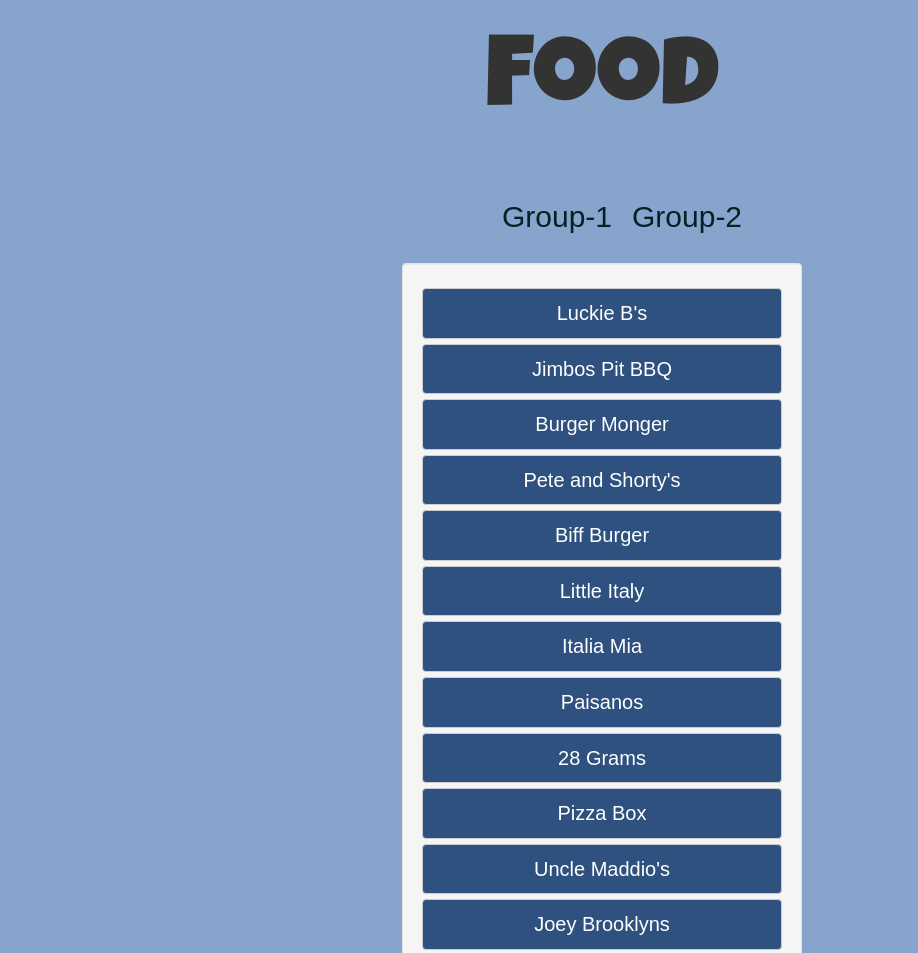
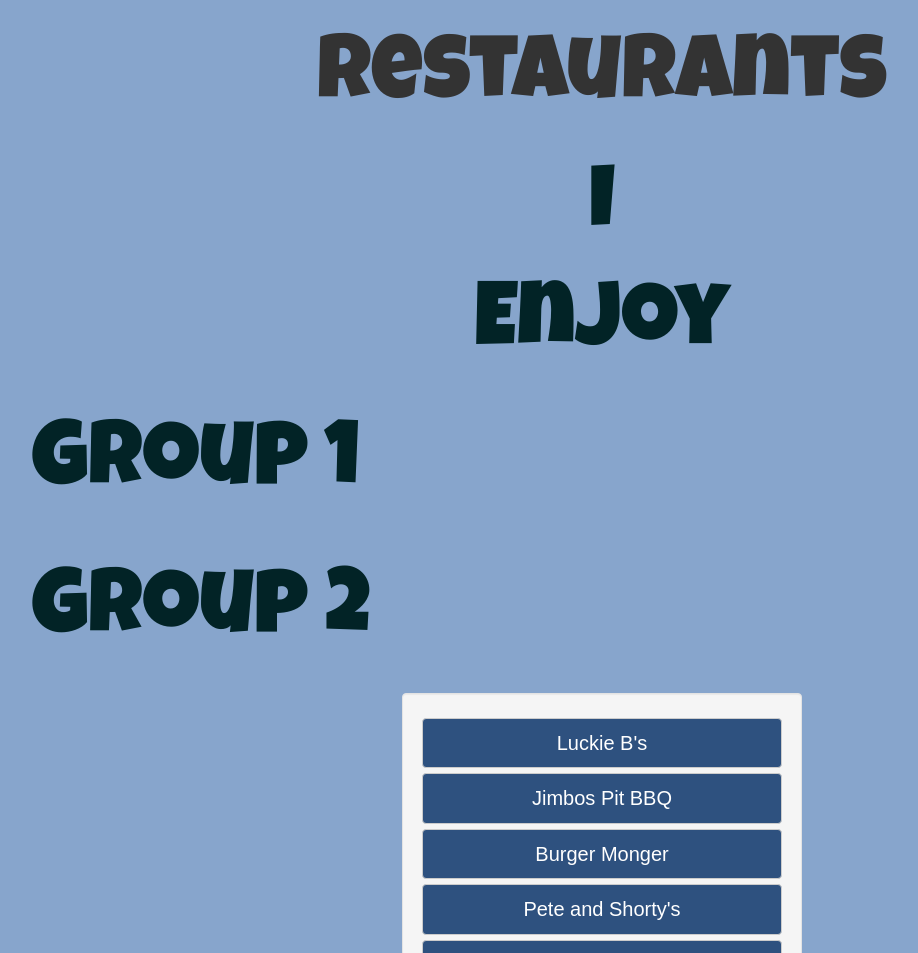
Before and after one commit to bdog72/food-dot-com, a React app: page /restaurants2 in a window 1280 px wide. Shown: the top 953 px of the page, without its empty margins (38-956 px from the left). Built offline with nearby package versions, Linux system fonts and the light colour scheme; some packages are replaced by stand-ins of ours.

Commit message:
added some css changes

```diff
--- a/src/components/App.js
+++ b/src/components/App.js
@@ -7,7 +7,9 @@ import ReactRouter from './ReactRouter'
 export default class App extends Component {
   render () {
     return <div>
-      <h1>Food</h1>
+      <h1>Restaurants</h1>
+      <h2>I</h2>
+      <h2>Enjoy</h2>
       <ReactRouter />
     </div>
   }
--- a/src/components/ReactRouter.js
+++ b/src/components/ReactRouter.js
@@ -19,8 +19,8 @@ const BasicExample = () => (
   <Router>
     <div>
       <ul>
-        <li><Link to='/'><h2>Group-1</h2></Link></li>
-        <li><Link to='/restaurants2'><h2>Group-2</h2></Link></li>
+        <li><Link to='/'><h2>Group 1</h2></Link></li>
+        <li><Link to='/restaurants2'><h2>Group 2</h2></Link></li>
       </ul>
       {/* <hr /> */}
       <Route exact path='/' component={restaurants1} />
--- a/src/styles/screen.scss
+++ b/src/styles/screen.scss
@@ -15,8 +15,16 @@ body {
 
 h1 {
   text-align: center;
-  font-size: 100px;
+  // font-size: 100px;
+  font-size: 7vw;
   margin: 30px 0;
+  font-family: 'Luckiest Guy';
+  // max-width: 200px;
+}
+
+h2 {
+  text-align: center;
+  font-size: 7vw;
   font-family: 'Luckiest Guy';
 }
 
@@ -33,9 +41,11 @@ ul {
   list-style: none;
   display: flex;
   justify-content: center;
+  flex-direction: column;
 
   li {
     padding: 10px;
+    display: flex;
   }
 }
 
```
